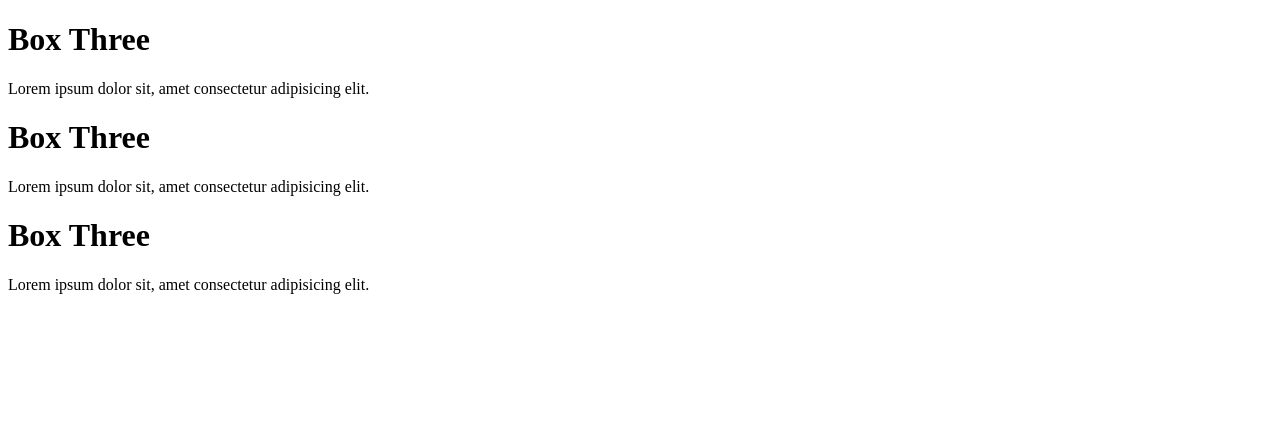
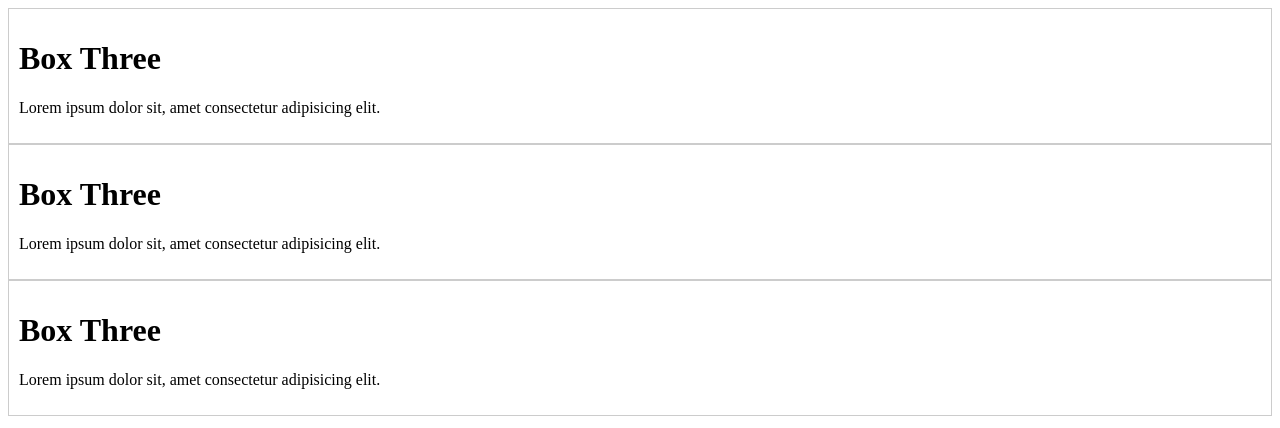
Before and after one commit to infiniteoo/HTMLCSS-flexbox_in_20_mins, a plain HTML site: page index.html in a window 1280 px wide. Drawn offline with Linux system fonts and the light colour scheme.

Commit message:
styled out container to add a basic border around it and some padding

```diff
--- a/index.html
+++ b/index.html
@@ -5,6 +5,7 @@
     <meta http-equiv="X-UA-Compatible" content="IE=edge" />
     <meta name="viewport" content="width=device-width, initial-scale=1.0" />
     <title>Flexbox in 20 Mins</title>
+    <link rel="stylesheet" href="style.css" />
   </head>
   <body>
     <div class="container-1">
--- a/style.css
+++ b/style.css
@@ -0,0 +1,4 @@
+.container-1 div {
+  border: 1px #ccc solid;
+  padding: 10px;
+}
```
